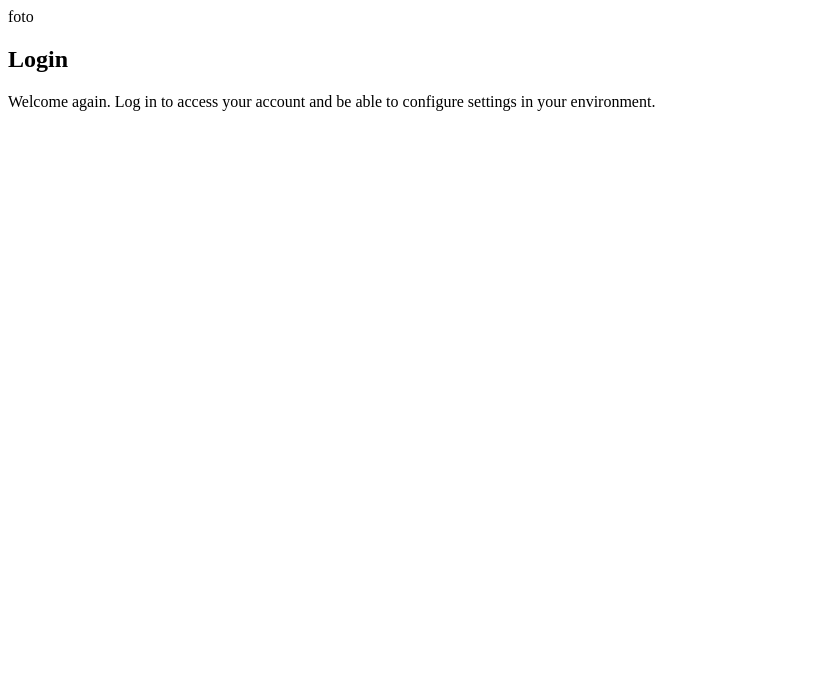
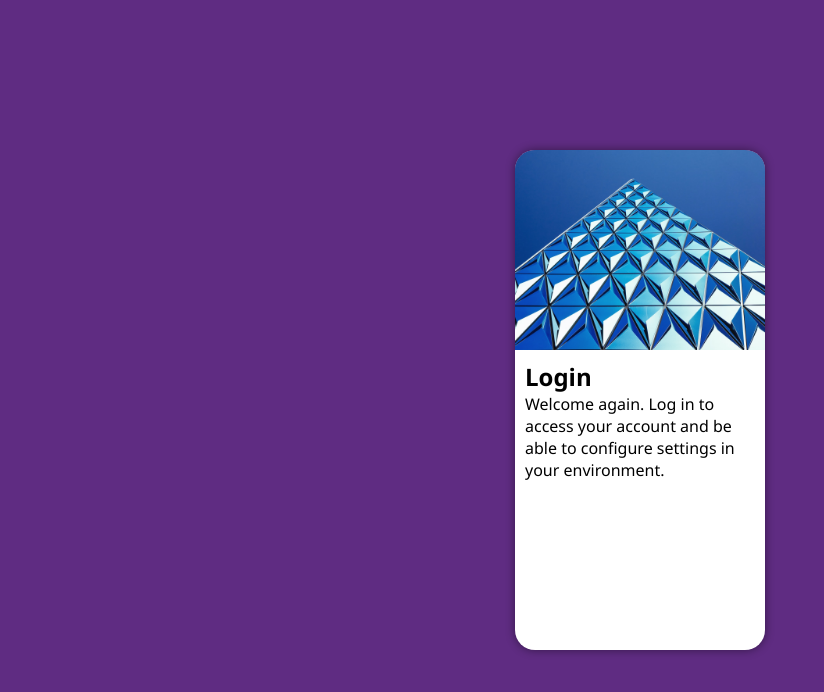
Before and after one commit to andreia-silva-aguiar/login-project, a plain HTML site: page index.html in a window 1280 px wide. Shown: the whole page, without its empty margins (0-824 px from the left). Drawn offline with Linux system fonts and the light colour scheme.

Commit message:
tela de login com foto

```diff
--- a/estilos/style.css
+++ b/estilos/style.css
@@ -1,7 +1,59 @@
 @charset "UTF-8";
 
 /*
+mobile first
     Paleta de cores
     Verde: #49a09d
     Lilás: #5f2c82
 */
+
+*{
+    font-family:'Segoe UI', Tahoma, Geneva, Verdana, sans-serif;
+    padding: 0px;
+    margin: 0px;
+    box-sizing: border-box;
+}
+
+body, html{
+    background-color: #5f2c82 ;
+    height: 100vh;
+    width: 100vw;
+}
+
+main{
+    position: relative;
+    height: 100vh;
+    width: 100vw;
+}
+
+section#login{
+    /*para deixar no meio da tela*/
+    position: absolute;
+    top: 50%;
+    left: 50%;
+    transform: translate(-50%, -50%);
+
+    /**/
+    overflow: hidden; /*fazer borda redonda no top*/
+    background-color: white;
+    width: 250px; /*fazemos isto porque eh mobile first*/
+    height: 500px; /*fazemos isto porque eh mobile first*/
+    border-radius: 20px;
+
+    box-shadow: 0px 0px 10px rgba(0, 0, 0, 0.455);
+}
+
+section#login > div#imagem{
+    display: block;
+    background: #5f2c82 url(../imagens/metal.jpg) no-repeat;
+    background-size: cover;
+    height: 200px;
+    background-position: left bottom; /*destacar mais esta parte da figura*/
+
+}
+
+section#login > div#formulario{
+    display: block;
+    padding: 10px; /*colocar um espaco entre a palavra Login e a figura*/
+
+}
--- a/index.html
+++ b/index.html
@@ -12,8 +12,8 @@
 <body>
     <main>
         <section id="login">
-            <div id="ïmagem">
-                foto
+            <div id="imagem">
+                <!--aqui vai a imagem nas CSS-->
             </div>
 
             <div id="formulario">
```
Also changed, not shown: imagens/metal.jpg (renamed from imagens/pexels-scott-webb-139198.jpg).
